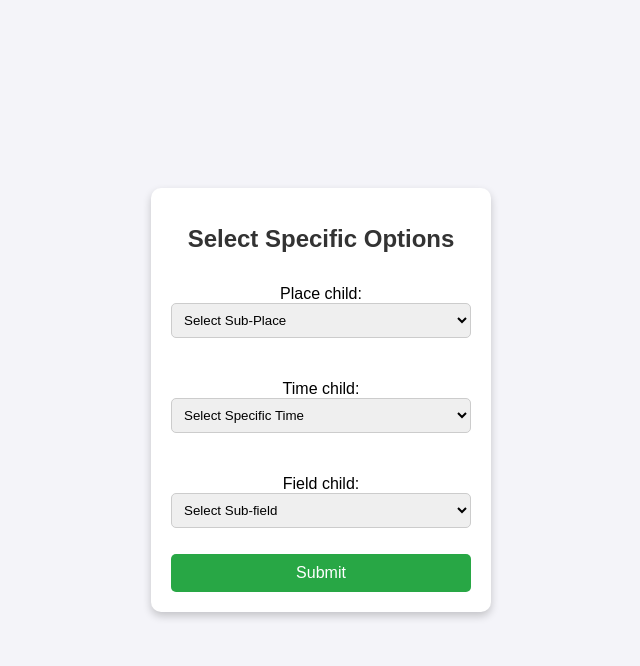
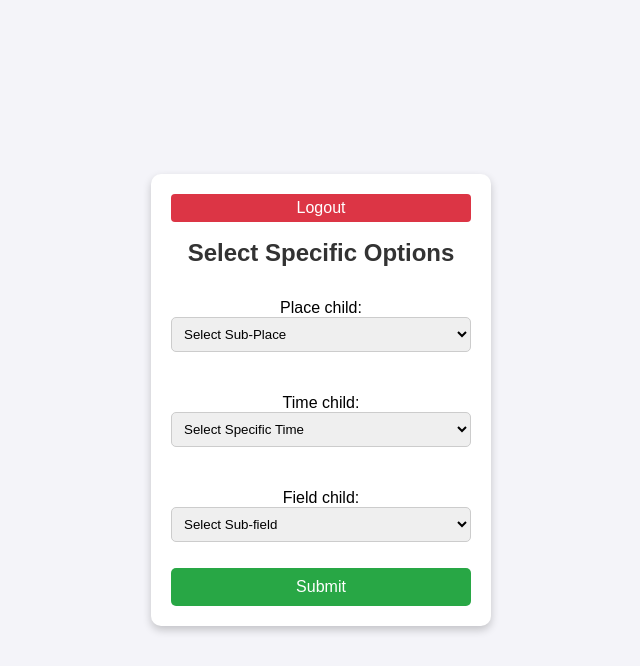
Before and after one commit to mre1993/poll-django, a Django app: page /new-besthomo2/ in a window 1280 px wide. Shown: the top 666 px of the page, without its empty margins (319-959 px from the left). Run offline with Django 5.2, Linux system fonts and the light colour scheme; the visitor is signed in with stand-in values (Sample User, id 1).

Commit message:
Update new_besthomo2.html

```diff
--- a/player_selector/templates/new_besthomo2.html
+++ b/player_selector/templates/new_besthomo2.html
@@ -53,6 +53,12 @@
 </head>
 <body>
     <div class="container">
+        <form method="post" action="{% url 'logout' %}" style="text-align: right; margin-bottom: 10px;">
+            {% csrf_token %}
+            <button type="submit" style="background-color: #dc3545; border: none; color: white; padding: 5px 10px; border-radius: 4px; cursor: pointer;">
+                Logout
+            </button>
+        </form>
         <h1>Select Specific Options</h1>
         <form method="post">
             {% csrf_token %}
```
